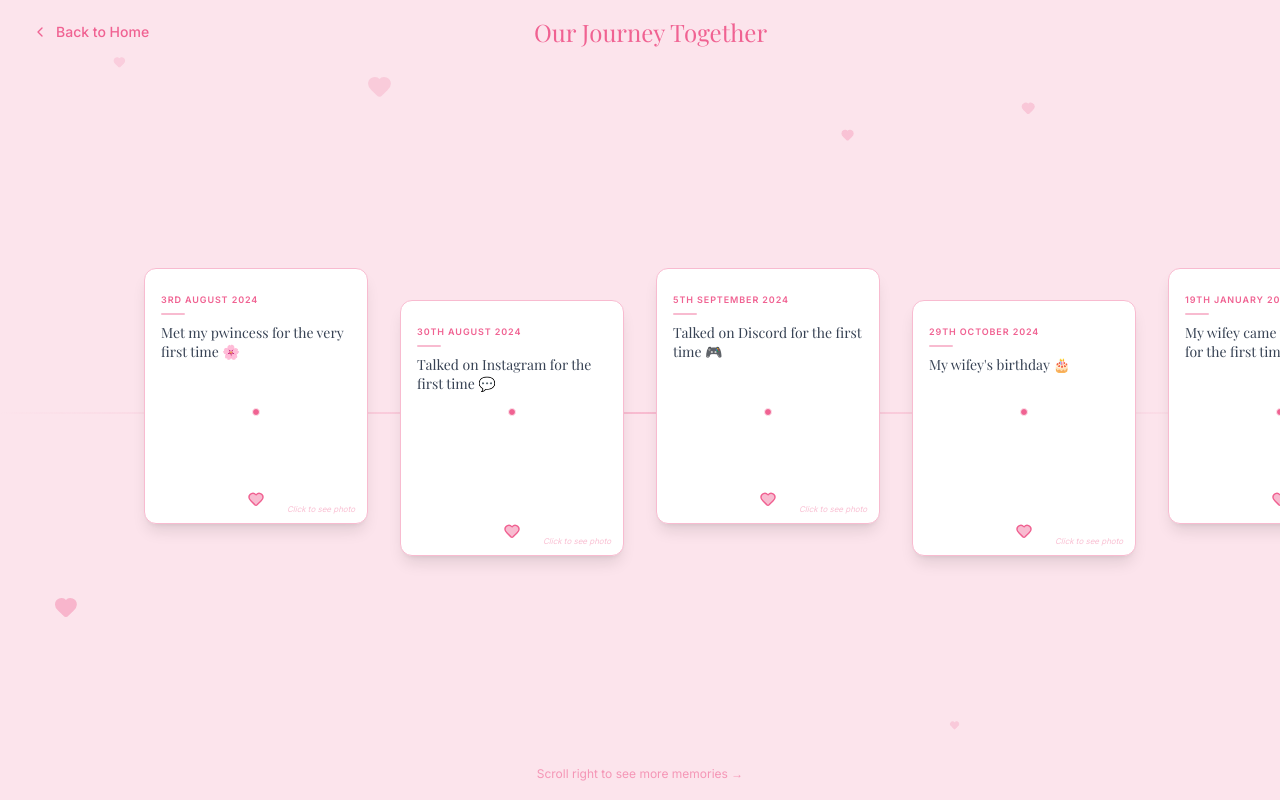
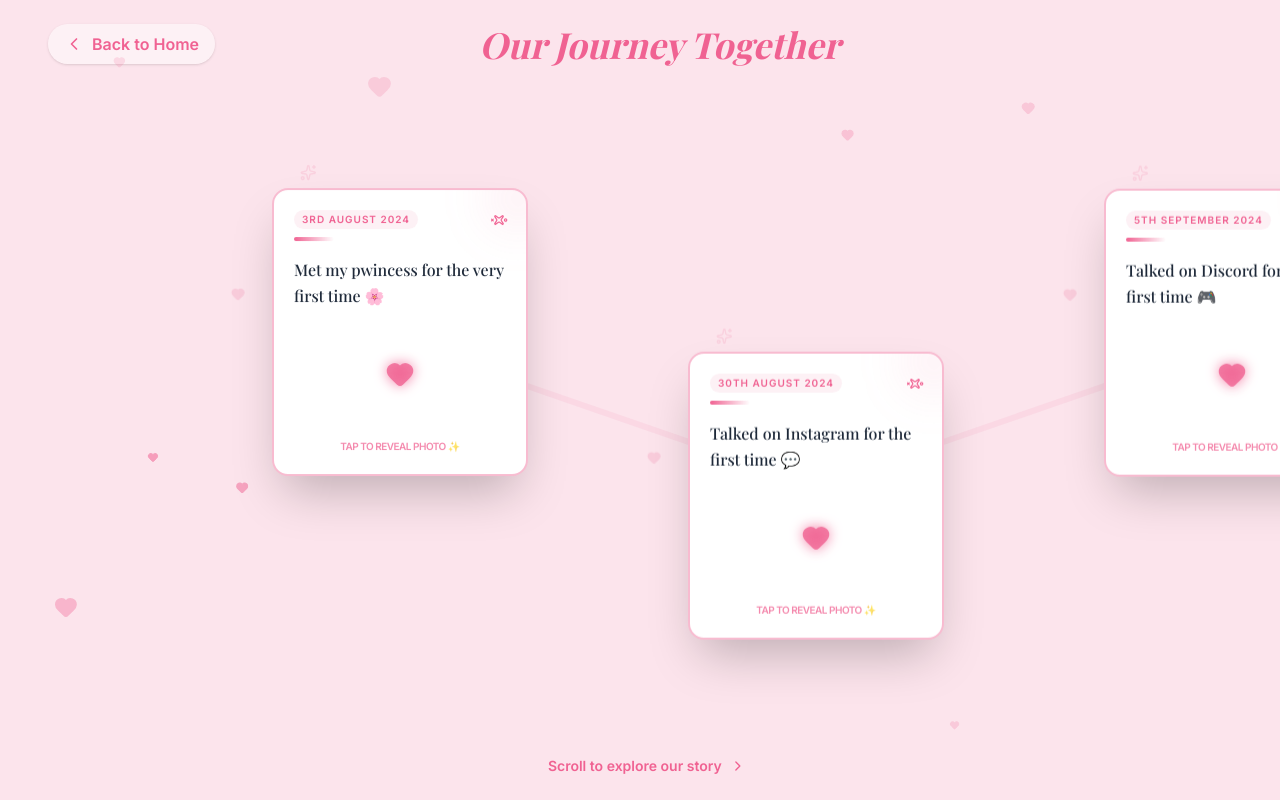
Before and after one commit to afiya806/10-month-anniversary, a React (Vite) app: page / in a window 1280 px wide. Both pictures are taken after a click on the button "View Our Memories 💫". Built offline with nearby package versions, Linux system fonts and the light colour scheme; a web font is replaced by a local one.

Commit message:
feat: Add animated decorations to memory cards
Introduces a new `CardDecorations` component to render dynamic, animated elements (sparkles and hearts) on memory cards. This enhances the visual appeal and romantic theme of the timeline.

```diff
--- a/src/App.tsx
+++ b/src/App.tsx
@@ -48,6 +48,41 @@ const MEMORIES = [
 
 // --- Components ---
 
+const CardDecorations = ({ index }: { index: number }) => {
+  return (
+    <div className="absolute inset-0 pointer-events-none">
+      {[...Array(3)].map((_, i) => (
+        <motion.div
+          key={i}
+          className="absolute"
+          animate={{
+            y: [0, -15, 0],
+            x: [0, i % 2 === 0 ? 10 : -10, 0],
+            opacity: [0.3, 0.6, 0.3],
+            scale: [1, 1.2, 1],
+          }}
+          transition={{
+            duration: 3 + i,
+            repeat: Infinity,
+            ease: "easeInOut",
+            delay: i * 0.5,
+          }}
+          style={{
+            top: i === 0 ? '-20px' : i === 1 ? '40%' : '90%',
+            left: i === 0 ? '10%' : i === 1 ? '-30px' : '80%',
+          }}
+        >
+          {i === 0 ? (
+            <Sparkles size={16} className="text-romantic-deep opacity-40" />
+          ) : (
+            <Heart size={12} fill="#f06292" color="#f06292" className="opacity-30" />
+          )}
+        </motion.div>
+      ))}
+    </div>
+  );
+};
+
 const FloatingHearts = () => {
   const [hearts, setHearts] = useState<{ id: number; left: number; duration: number; size: number }[]>([]);
 
@@ -87,47 +122,183 @@ const MemoryCard = ({ memory, index }: { memory: typeof MEMORIES[0]; index: numb
   const [isFlipped, setIsFlipped] = useState(false);
 
   return (
-    <div className="flex-shrink-0 w-56 h-64 mx-4 relative group perspective-1000">
+    <motion.div
+      initial={{ opacity: 0, y: index % 2 === 0 ? -100 : 100, scale: 0.5, rotate: index % 2 === 0 ? -10 : 10 }}
+      whileInView={{ opacity: 1, y: 0, scale: 1, rotate: 0 }}
+      viewport={{ once: true, margin: "-100px" }}
+      transition={{
+        type: "spring",
+        stiffness: 100,
+        damping: 15,
+        delay: index * 0.05
+      }}
+      className="flex-shrink-0 w-64 h-72 mx-20 relative group perspective-1000"
+    >
       <motion.div
         className="w-full h-full transition-all duration-500 preserve-3d cursor-pointer"
-        animate={{ rotateY: isFlipped ? 180 : 0 }}
+        animate={{
+          rotateY: isFlipped ? 180 : 0,
+          y: [0, index % 2 === 0 ? -10 : 10, 0]
+        }}
+        transition={{
+          rotateY: { duration: 0.3, ease: "easeOut" },
+          y: { repeat: Infinity, duration: 4 + (index % 3), ease: "easeInOut" }
+        }}
+        whileHover={{ scale: 1.1, rotateZ: index % 2 === 0 ? 3 : -3, z: 50 }}
         onClick={() => setIsFlipped(!isFlipped)}
       >
+        {/* External Decorations */}
+        <CardDecorations index={index} />
+
         {/* Front Side */}
-        <div className="absolute inset-0 backface-hidden bg-white rounded-xl shadow-lg border border-romantic-blush p-4 flex flex-col justify-between">
-          <div>
-            <span className="text-romantic-deep font-bold text-[9px] uppercase tracking-widest">
-              {memory.date}
-            </span>
-            <div className="w-6 h-0.5 bg-romantic-blush mt-1 mb-2 rounded-full" />
-            <p className="font-serif text-sm text-gray-700 leading-snug">
+        <div className="absolute inset-0 backface-hidden bg-white rounded-2xl shadow-2xl border-2 border-romantic-blush p-5 flex flex-col justify-between overflow-hidden">
+          {/* Decorative Corner Glow */}
+          <div className="absolute -top-6 -right-6 w-16 h-16 bg-romantic-deep/10 blur-xl rounded-full" />
+
+          <div className="relative z-10">
+            <div className="flex items-center justify-between mb-2">
+              <span className="text-romantic-deep font-black text-[10px] uppercase tracking-widest bg-romantic-pink/50 px-2 py-0.5 rounded-full">
+                {memory.date}
+              </span>
+              <motion.div
+                animate={{ rotate: 360 }}
+                transition={{ duration: 4, repeat: Infinity, ease: "linear" }}
+              >
+                <Sparkles size={14} className="text-romantic-deep" />
+              </motion.div>
+            </div>
+            <div className="w-10 h-1 bg-gradient-to-r from-romantic-deep to-transparent mb-4 rounded-full" />
+            <p className="font-serif text-base text-gray-800 leading-relaxed font-medium">
               {memory.text}
             </p>
           </div>
-          <div className="flex justify-center">
+
+          <div className="flex justify-center items-center relative z-10">
             <motion.div
-              animate={{ scale: [1, 1.1, 1] }}
+              animate={{
+                scale: [1, 1.3, 1],
+                filter: ["drop-shadow(0 0 0px #f06292)", "drop-shadow(0 0 8px #f06292)", "drop-shadow(0 0 0px #f06292)"]
+              }}
               transition={{ repeat: Infinity, duration: 2 }}
             >
-              <Heart size={16} fill="#f8bbd0" color="#f06292" />
+              <Heart size={24} fill="#f06292" color="#f06292" className="opacity-80" />
             </motion.div>
           </div>
-          <div className="absolute bottom-2 right-3 text-[8px] text-romantic-deep/40 italic">
-            Click to see photo
+
+          <div className="text-center text-[10px] text-romantic-deep font-bold tracking-tighter animate-pulse relative z-10">
+            TAP TO REVEAL PHOTO ✨
           </div>
         </div>
 
-        {/* Back Side (Placeholder Image) */}
-        <div className="absolute inset-0 backface-hidden rotate-y-180 bg-romantic-blush rounded-xl shadow-lg border border-romantic-deep overflow-hidden flex items-center justify-center">
-          <div className="text-center p-2">
-            <div className="w-full aspect-square bg-romantic-pink/50 rounded-lg flex items-center justify-center mb-2 border border-dashed border-romantic-deep/30">
-              <span className="text-romantic-deep font-mono text-[9px]">memory-{index + 1}.jpg</span>
+        {/* Back Side */}
+        <div className="absolute inset-0 backface-hidden rotate-y-180 bg-romantic-blush rounded-2xl shadow-2xl border-2 border-romantic-deep overflow-hidden flex items-center justify-center p-4">
+          <div className="text-center w-full">
+            <div className="w-full aspect-square bg-white/60 rounded-xl flex items-center justify-center mb-3 border-2 border-dashed border-romantic-deep/30 relative overflow-hidden">
+              <motion.div
+                animate={{
+                  x: [-100, 100],
+                  y: [-100, 100]
+                }}
+                transition={{ duration: 5, repeat: Infinity, repeatType: "reverse" }}
+                className="absolute inset-0 bg-gradient-to-br from-white/40 to-transparent"
+              />
+              <span className="text-romantic-deep font-mono text-[11px] font-bold z-10">memory-{index + 1}.jpg</span>
             </div>
-            <p className="text-romantic-deep font-medium text-[9px]">Our Beautiful Moment</p>
+            <p className="text-romantic-deep font-black text-[12px] uppercase tracking-widest drop-shadow-sm">Our Forever Moment</p>
           </div>
         </div>
       </motion.div>
-    </div>
+    </motion.div>
+  );
+};
+
+const ZigzagLine = ({ count }: { count: number }) => {
+  // Each card is w-64 (256px) + mx-20 (80px each side = 160px) = 416px total per slot
+  const slotWidth = 416;
+  const height = 240;
+  const points = [];
+
+  for (let i = 0; i < count; i++) {
+    const x = i * slotWidth + slotWidth / 2;
+    const y = i % 2 === 0 ? height * 0.2 : height * 0.8;
+    points.push(`${x},${y}`);
+  }
+
+  const pathData = `M ${points.join(' L ')}`;
+
+  return (
+    <svg
+      className="absolute top-1/2 -translate-y-1/2 left-[15vw] z-0 pointer-events-none"
+      width={count * slotWidth}
+      height={height}
+      viewBox={`0 0 ${count * slotWidth} ${height}`}
+    >
+      {/* Main Path */}
+      <motion.path
+        d={pathData}
+        fill="none"
+        stroke="#f8bbd0"
+        strokeWidth="6"
+        strokeLinecap="round"
+        strokeLinejoin="round"
+        strokeDasharray="15, 20"
+        initial={{ pathLength: 0, opacity: 0 }}
+        animate={{ pathLength: 1, opacity: 0.4 }}
+        transition={{ duration: 4, ease: "easeInOut" }}
+      />
+
+      {/* Traveling Glow Effect */}
+      <motion.path
+        d={pathData}
+        fill="none"
+        stroke="url(#lineGradient)"
+        strokeWidth="8"
+        strokeLinecap="round"
+        strokeLinejoin="round"
+        strokeDasharray="50, 400"
+        animate={{ strokeDashoffset: [0, -450] }}
+        transition={{ duration: 3, repeat: Infinity, ease: "linear" }}
+      />
+
+      <defs>
+        <linearGradient id="lineGradient" x1="0%" y1="0%" x2="100%" y2="0%">
+          <stop offset="0%" stopColor="transparent" />
+          <stop offset="50%" stopColor="#f06292" />
+          <stop offset="100%" stopColor="transparent" />
+        </linearGradient>
+      </defs>
+
+      {/* Animated nodes */}
+      {points.map((p, i) => {
+        const [x, y] = p.split(',').map(Number);
+        return (
+          <g key={i}>
+            <motion.circle
+              cx={x}
+              cy={y}
+              r="8"
+              fill="#f06292"
+              initial={{ scale: 0 }}
+              animate={{ scale: [1, 1.5, 1] }}
+              transition={{
+                scale: { repeat: Infinity, duration: 2, delay: i * 0.2 },
+                initial: { delay: i * 0.1 }
+              }}
+            />
+            <motion.circle
+              cx={x}
+              cy={y}
+              r="15"
+              stroke="#f06292"
+              strokeWidth="1"
+              fill="none"
+              animate={{ scale: [1, 2], opacity: [0.5, 0] }}
+              transition={{ repeat: Infinity, duration: 1.5, delay: i * 0.2 }}
+            />
+          </g>
+        );
+      })}
+    </svg>
   );
 };
 
@@ -138,8 +309,11 @@ export default function App() {
   useEffect(() => {
     const handleWheel = (e: WheelEvent) => {
       if (page === 'timeline' && scrollRef.current) {
-        e.preventDefault();
-        scrollRef.current.scrollLeft += e.deltaY;
+        // Only horizontal scroll
+        if (Math.abs(e.deltaY) > Math.abs(e.deltaX)) {
+          e.preventDefault();
+          scrollRef.current.scrollLeft += e.deltaY;
+        }
       }
     };
 
@@ -155,7 +329,7 @@ export default function App() {
   }, [page]);
 
   return (
-    <div className="min-h-screen bg-romantic-pink selection:bg-romantic-blush selection:text-romantic-deep">
+    <div className="min-h-screen bg-romantic-pink selection:bg-romantic-blush selection:text-romantic-deep overflow-hidden">
       <FloatingHearts />
 
       <AnimatePresence mode="wait">
@@ -164,88 +338,99 @@ export default function App() {
             key="landing"
             initial={{ opacity: 0 }}
             animate={{ opacity: 1 }}
-            exit={{ opacity: 0, y: -50 }}
+            exit={{ opacity: 0, scale: 1.1, filter: "blur(10px)" }}
             className="relative h-screen flex flex-col items-center justify-center text-center px-4 overflow-hidden"
           >
             {/* Hero Background Placeholder */}
             <div className="absolute inset-0 z-[-1]">
-              <div className="absolute inset-0 bg-gradient-to-b from-transparent via-romantic-pink/40 to-romantic-pink z-10" />
+              <div className="absolute inset-0 bg-gradient-to-b from-transparent via-romantic-pink/60 to-romantic-pink z-10" />
               <div className="w-full h-full bg-romantic-blush flex items-center justify-center">
-                <span className="text-romantic-deep/20 font-mono text-4xl">hero-photo.jpg</span>
+                <motion.div
+                  animate={{ scale: [1, 1.05, 1] }}
+                  transition={{ duration: 10, repeat: Infinity }}
+                  className="text-romantic-deep/20 font-mono text-4xl"
+                >
+                  hero-photo.jpg
+                </motion.div>
               </div>
             </div>
 
             <motion.div
-              initial={{ scale: 0.9, opacity: 0 }}
-              animate={{ scale: 1, opacity: 1 }}
-              transition={{ delay: 0.5, duration: 1 }}
+              initial={{ y: 50, opacity: 0 }}
+              animate={{ y: 0, opacity: 1 }}
+              transition={{ delay: 0.5, duration: 1, type: "spring" }}
               className="z-20"
             >
-              <h1 className="font-serif text-5xl md:text-7xl lg:text-8xl text-romantic-deep mb-8 drop-shadow-sm">
-                Happy 10 Months <br /> My Pwincess 🤍
-              </h1>
+              <motion.div
+                animate={{ y: [0, -10, 0] }}
+                transition={{ duration: 4, repeat: Infinity, ease: "easeInOut" }}
+              >
+                <h1 className="font-serif text-5xl md:text-7xl lg:text-9xl text-romantic-deep mb-8 drop-shadow-md leading-tight">
+                  Happy 10 Months <br /> <span className="italic">My Pwincess</span> 🤍
+                </h1>
+              </motion.div>
 
               <motion.button
-                whileHover={{ scale: 1.05 }}
-                whileTap={{ scale: 0.95 }}
+                whileHover={{ scale: 1.1, rotate: 2 }}
+                whileTap={{ scale: 0.9 }}
                 animate={{
-                  boxShadow: ["0 0 0px rgba(240, 98, 146, 0.4)", "0 0 20px rgba(240, 98, 146, 0.6)", "0 0 0px rgba(240, 98, 146, 0.4)"]
+                  boxShadow: ["0 0 0px rgba(240, 98, 146, 0.4)", "0 0 30px rgba(240, 98, 146, 0.8)", "0 0 0px rgba(240, 98, 146, 0.4)"]
                 }}
                 transition={{
                   boxShadow: { repeat: Infinity, duration: 2 }
                 }}
                 onClick={() => setPage('timeline')}
-                className="bg-romantic-deep text-white px-8 py-4 rounded-full text-xl font-medium flex items-center gap-2 transition-colors hover:bg-romantic-deep/90 shadow-lg"
+                className="bg-romantic-deep text-white px-10 py-5 rounded-full text-2xl font-bold flex items-center gap-3 transition-all hover:bg-romantic-deep/90 shadow-2xl group"
               >
                 View Our Memories 💫
-                <ChevronRight size={24} />
+                <ChevronRight size={28} className="group-hover:translate-x-1 transition-transform" />
               </motion.button>
             </motion.div>
 
-            <div className="absolute bottom-10 left-0 right-0 flex justify-center gap-4 opacity-40">
-              <Sparkles className="text-romantic-deep animate-pulse" />
-              <Sparkles className="text-romantic-deep animate-pulse delay-75" />
-              <Sparkles className="text-romantic-deep animate-pulse delay-150" />
+            <div className="absolute bottom-12 left-0 right-0 flex justify-center gap-8 opacity-60">
+              <motion.div animate={{ rotate: 360 }} transition={{ duration: 10, repeat: Infinity, ease: "linear" }}>
+                <Sparkles className="text-romantic-deep" size={32} />
+              </motion.div>
+              <motion.div animate={{ rotate: -360 }} transition={{ duration: 12, repeat: Infinity, ease: "linear" }}>
+                <Sparkles className="text-romantic-deep" size={24} />
+              </motion.div>
+              <motion.div animate={{ rotate: 360 }} transition={{ duration: 8, repeat: Infinity, ease: "linear" }}>
+                <Sparkles className="text-romantic-deep" size={28} />
+              </motion.div>
             </div>
           </motion.div>
         ) : (
           <motion.div
             key="timeline"
-            initial={{ opacity: 0, x: 100 }}
-            animate={{ opacity: 1, x: 0 }}
-            exit={{ opacity: 0, x: -100 }}
-            className="h-screen flex flex-col pt-4 pb-4"
+            initial={{ opacity: 0, scale: 0.95 }}
+            animate={{ opacity: 1, scale: 1 }}
+            exit={{ opacity: 0, scale: 1.05 }}
+            className="h-screen flex flex-col pt-6 pb-6"
           >
-            <div className="px-8 mb-4 flex items-center justify-between">
-              <button
+            <div className="px-12 mb-6 flex items-center justify-between">
+              <motion.button
+                whileHover={{ x: -5 }}
                 onClick={() => setPage('landing')}
-                className="flex items-center gap-2 text-romantic-deep hover:text-romantic-deep/70 transition-colors font-medium text-sm"
+                className="flex items-center gap-2 text-romantic-deep hover:text-romantic-deep/70 transition-colors font-bold text-base bg-white/50 px-4 py-2 rounded-full shadow-sm"
               >
-                <ChevronLeft size={16} />
+                <ChevronLeft size={20} />
                 Back to Home
-              </button>
-              <h2 className="font-serif text-2xl text-romantic-deep">Our Journey Together</h2>
-              <div className="w-24" /> {/* Spacer */}
+              </motion.button>
+              <h2 className="font-serif text-3xl md:text-4xl text-romantic-deep font-bold italic">Our Journey Together</h2>
+              <div className="w-32" /> {/* Spacer */}
             </div>
 
             <div
               ref={scrollRef}
-              className="flex-1 overflow-x-auto overflow-y-hidden timeline-scroll flex items-center relative px-[10vw]"
+              className="flex-1 overflow-x-auto overflow-y-hidden timeline-scroll flex items-center relative px-[15vw]"
             >
-              {/* Timeline Path */}
-              <div className="absolute top-1/2 left-0 right-0 h-0.5 bg-gradient-to-r from-transparent via-romantic-blush to-transparent z-0" />
+              <ZigzagLine count={MEMORIES.length} />
 
-              <div className="flex items-center relative z-10">
+              <div className="flex items-center relative z-10 h-full">
                 {MEMORIES.map((memory, index) => (
-                  <div key={index} className="relative flex flex-col items-center">
-                    {/* Connector Dot */}
-                    <div className="absolute top-1/2 -translate-y-1/2 w-2 h-2 bg-romantic-deep rounded-full border border-romantic-pink z-20" />
-
-                    {/* Vertical Line to Card */}
-                    <div className={`absolute w-0.5 bg-romantic-blush ${index % 2 === 0 ? 'h-4 bottom-1/2' : 'h-4 top-1/2'}`} />
-
-                    {/* Card Container */}
-                    <div className={`${index % 2 === 0 ? 'mb-8' : 'mt-8'}`}>
+                  <div key={index} className="relative flex flex-col items-center h-full justify-center">
+                    {/* Card Container with alternating position */}
+                    <div className={`${index % 2 === 0 ? 'mb-40' : 'mt-40'}`}>
                       <MemoryCard memory={memory} index={index} />
                     </div>
                   </div>
@@ -253,9 +438,13 @@ export default function App() {
               </div>
             </div>
 
-            <div className="text-center mt-2 text-romantic-deep/60 text-xs animate-bounce">
-              Scroll right to see more memories →
-            </div>
+            <motion.div
+              animate={{ x: [0, 10, 0] }}
+              transition={{ repeat: Infinity, duration: 2 }}
+              className="text-center mt-4 text-romantic-deep font-bold text-sm flex items-center justify-center gap-2"
+            >
+              Scroll to explore our story <ChevronRight size={16} />
+            </motion.div>
           </motion.div>
         )}
       </AnimatePresence>
```
